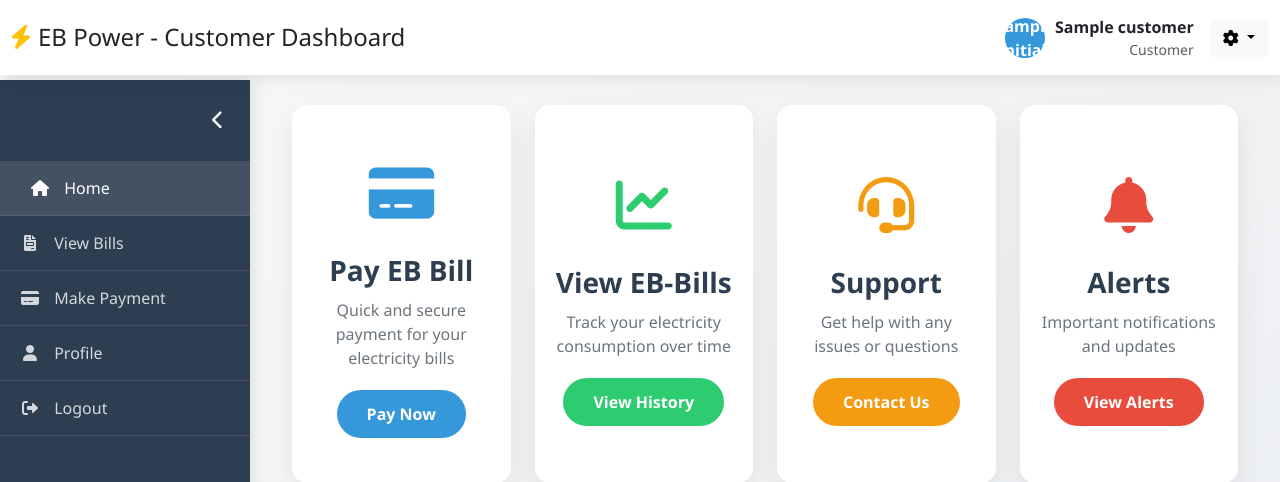
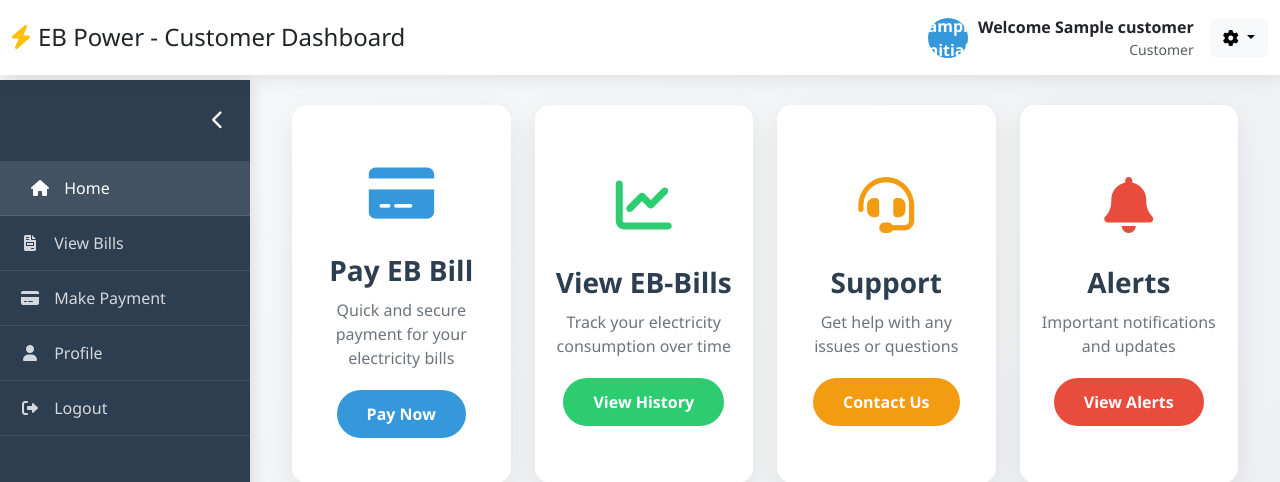
Before and after one commit to Dhananjayan-maz/eb-bill-calculation, a Django app: template templates/customer_dashboard.html in a window 1280 px wide. Shown: the top 482 px of the page. Run offline with Django 3.2, Linux system fonts and the light colour scheme; the template is opened without the code that fills it: most values are stand-ins (such as "Sample title", 1, 10 or a date in 2020).

Commit message:
Customer dashboard modified

```diff
--- a/templates/customer_dashboard.html
+++ b/templates/customer_dashboard.html
@@ -535,7 +535,7 @@
                     <div class="user-info justify-content-end">
                         <div class="user-avatar">{{ customer.initials }}</div>
                         <div>
-                            <div class="fw-bold">{{ customer.cus_name }}</div>
+                            <div class="fw-bold">Welcome {{ customer.cus_name }}</div>
                             <div class="small text-muted">Customer</div>
                         </div>
                         <div class="dropdown ms-3">
```
